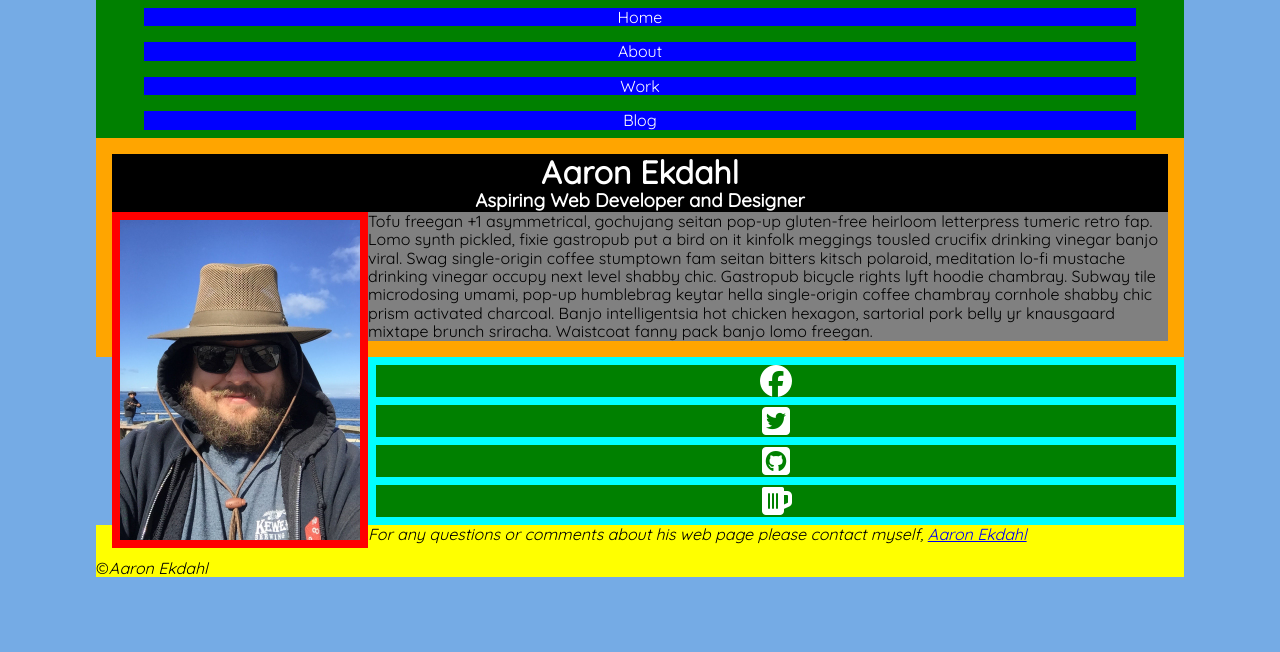
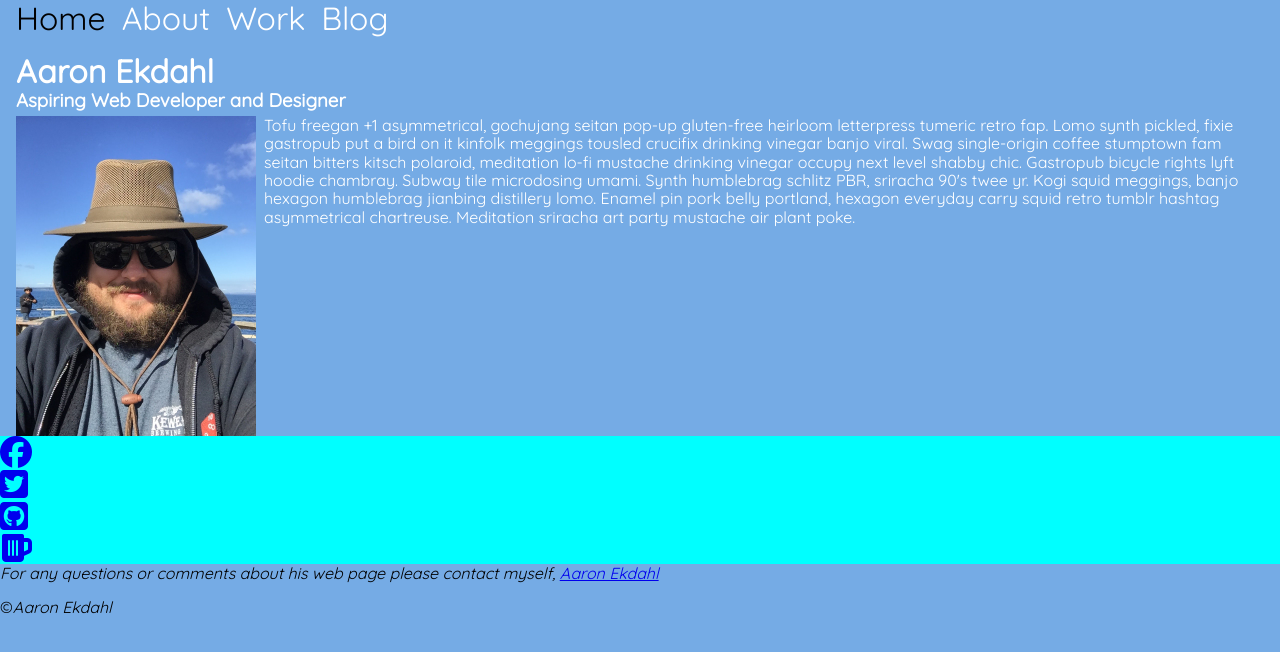
Before and after one commit to aaronekdahl/portfolio-personal, a plain HTML site: page index.html in a window 1280 px wide. Drawn offline with Linux system fonts and the light colour scheme; files that its build step writes are made by us from their sources.

Commit message:
step-by-step

```diff
--- a/index.html
+++ b/index.html
@@ -5,7 +5,7 @@
     <meta charset="utf-8">
     <title>Aaron Ekdahl</title>
     <link href="https://fonts.googleapis.com/css?family=Quicksand" rel="stylesheet">
-    <link rel="stylesheet" type="text/css" href="stylesheets/normalize.css">
+    <link rel="stylesheet" type="text/css" href="styles/normalize.css">
     <link rel="stylesheet" type="text/css" href="styles/first-stylesheet.css">
     <script src="https://use.fontawesome.com/1633720548.js"></script>
   </head>
@@ -28,8 +28,12 @@
     <header id="main-content">
       <h1>Aaron Ekdahl</h1>
         <h3>Aspiring Web Developer and Designer</h3>
+
           <img src="./images/me.jpg" alt="me!" style="width: 15em;">
-          <p>Tofu freegan +1 asymmetrical, gochujang seitan pop-up gluten-free heirloom letterpress tumeric retro fap. Lomo synth pickled, fixie gastropub put a bird on it kinfolk meggings tousled crucifix drinking vinegar banjo viral. Swag single-origin coffee stumptown fam seitan bitters kitsch polaroid, meditation lo-fi mustache drinking vinegar occupy next level shabby chic. Gastropub bicycle rights lyft hoodie chambray. Subway tile microdosing umami, pop-up humblebrag keytar hella single-origin coffee chambray cornhole shabby chic prism activated charcoal. Banjo intelligentsia hot chicken hexagon, sartorial pork belly yr knausgaard mixtape brunch sriracha. Waistcoat fanny pack banjo lomo freegan.</p>
+
+          <p class="about-text"> Tofu freegan +1 asymmetrical, gochujang seitan pop-up gluten-free heirloom letterpress tumeric retro fap. Lomo synth pickled, fixie gastropub put a bird on it kinfolk meggings tousled crucifix drinking vinegar banjo viral. Swag single-origin coffee stumptown fam seitan bitters kitsch polaroid, meditation lo-fi mustache drinking vinegar occupy next level shabby chic. Gastropub bicycle rights lyft hoodie chambray. Subway tile microdosing umami.</p>
+
+          <p class="about-text"> Synth humblebrag schlitz PBR, sriracha 90's twee yr. Kogi squid meggings, banjo hexagon humblebrag jianbing distillery lomo. Enamel pin pork belly portland, hexagon everyday carry squid retro tumblr hashtag asymmetrical chartreuse. Meditation sriracha art party mustache air plant poke.</p>
       </header>
   </section>
 
--- a/styles/first-stylesheet.css
+++ b/styles/first-stylesheet.css
@@ -1,15 +1,13 @@
 body {
   background-color: #75abe5;
   font-family: 'Quicksand', sans-serif;
-  margin: 0em 3em 3em 3em;
-  padding: 0em 3em 3em 3em;
+  margin: 0em;
+  padding: 0em;
 }
 
 section {
-  /*clear: both; What does this do? Nothing?*/
-  margin: 0 0 0 0;
+  margin: 0;
   padding: 1em;
-  background-color: orange; /*Remove*/
 }
 
 #main-menu ul {
@@ -17,22 +15,21 @@ section {
   margin: 0;
   padding: 0;
   overflow: hidden;
-  background-color: purple; /*Remove*/
 }
 
 #main-menu li {
-  /*float: left;*/
-  padding: 0.5em 3em 0.5em 3em;
-  background-color: green; /*Remove*/
+  float: left;
 }
 
 #main-menu li a {
-  display: block;
+  display: inline-block;
+  text-decoration: none;
+  text-align: center;
   color: white;
-  text-align: center;
-  padding-right: .75em 1em;
-  text-decoration: none;
-  background-color: blue; /*Remove*/
+  margin-left: 0;
+  padding-left: 0.5em;
+  transition: 0.5s;
+  font-size: 2em;
 }
 
 #main-menu li a:hover {
@@ -44,44 +41,53 @@ section {
   color: white;
 }
 
-#main-content h1, h3{
-  /*clear: both;
-  float: left;*/
-  margin: 0 0 0 0;
-  padding: 0 0 0 0;
+#main-content h1 {
+  float: left;
+  margin: 0;
   width: 100%;
-  text-align: center;
+  text-align: left;
   color: white;
-  background-color: black; /*Remove*/
+}
+
+#main-content h3{
+  clear: both;
+  float: left;
+  margin: 0;
+  padding-bottom: 0.25em;
+  width: 100%;
+  text-align: left;
+  color: white;
 }
 
 #main-content img {
-  margin: 0 0 0 0;
-  padding: 0.5em;
+  clear: both;
   float: left;
-  background-color: red; /*Remove*/
+  display: inline;
+  margin: 0;
+  padding-right: 0.5em;
 }
 
-#main-content p {
-  /*clear: both; What does this do? Nothing?
-  float: left;*/
-  margin: 0 0 0 0;
-  background-color: grey; /*Remove*/
+.about-text {
+  clear: both;
+  display: inline;
+  margin: 0;
+  padding: 0;
+  color: white;
 }
 
 aside ul {
-  /*clear: both; What does this do? Nothing?*/
+  clear: both;
   list-style-type: none;
   margin: 0;
   padding: 0;
   overflow: hidden;
-  background-color: cyan; /*Remove*/
+  background-color: cyan; /*Remove
 }
 
 aside li {
-  /*float: left;*/
+  /*float: left;
   margin: 0.5em;
-  background-color: magenta; /*Remove*/
+  background-color: magenta; /*Remove
 }
 
 aside li a {
@@ -90,7 +96,7 @@ aside li a {
   text-align: center;
   padding-right: .75em 1em;
   text-decoration: none;
-  background-color: green; /*Remove*/
+  background-color: green; /*Remove
 }
 
 aside li a:hover {
@@ -98,6 +104,6 @@ aside li a:hover {
 }
 
 footer {
-  /*clear: both;*/
-  background-color: yellow; /*Remove*/
+  /*clear: both;
+  background-color: yellow; /*Remove
 }
```
